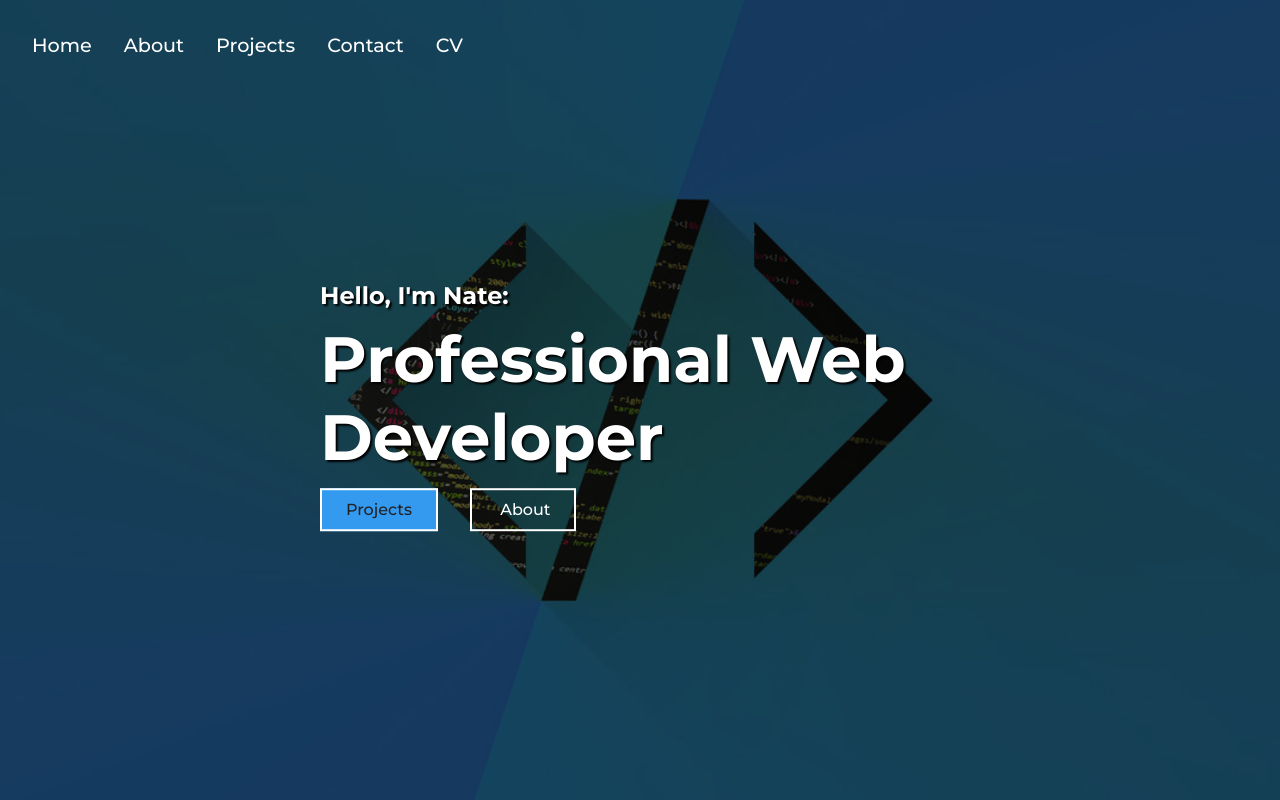
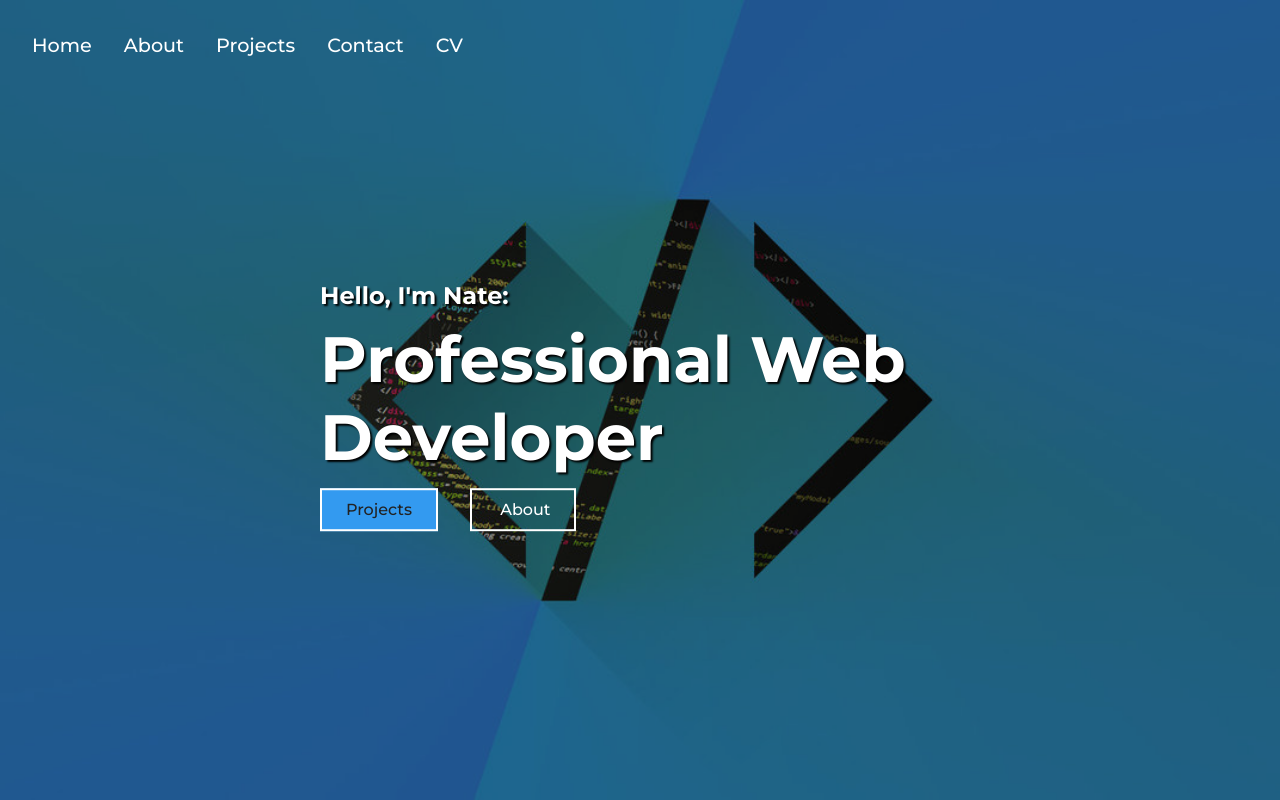
Before and after one commit to ntraugh/nate-react-portfolio, a React (Create React App) app: page / in a window 1280 px wide. Shown: the top 800 px of the page. Built offline with nearby package versions, Linux system fonts and the light colour scheme.

Commit message:
changed the opacity on the hero images, page is slightly brighter now

```diff
--- a/src/components/HeroImgStyle.css
+++ b/src/components/HeroImgStyle.css
@@ -1,6 +1,6 @@
 .hero-img2 {
     width: 100%;
-    background: rgba(0, 0, 0, 0.5);
+    background: rgba(0, 0, 0, 0.3);
     height: 60vh;
     position: relative;
 }
--- a/src/components/HeroStyle.css
+++ b/src/components/HeroStyle.css
@@ -29,7 +29,7 @@
     top: 0;
     left: 0;
     background-color: black;
-    opacity: 0.6;
+    opacity: 0.4;
 }
 
 .hero {
```
